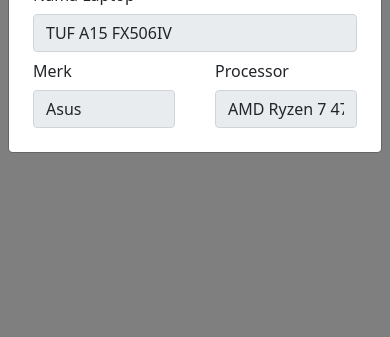
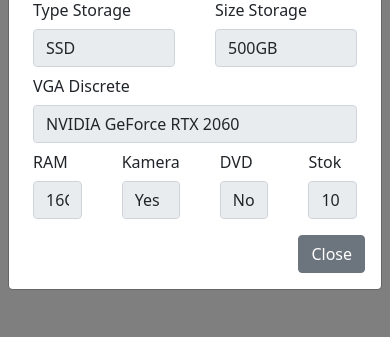
Before and after one commit to 19032-MuhammadRaffi/KS_5F_Kelompok1, a PHP site: page /staff/data_laptop.php in a window 390 px wide, after a click that opens the changed part; the page is wider, and only the part inside the window is pictured. Shown: the part 507-844 px from the top of that part. Run offline with PHP 8.4, Linux system fonts and the light colour scheme; a user stored in the database is signed in; data comes from the database, SQL or seed files in the repository; data that the repository does not hold is empty; some libraries are stand-ins or nearby versions.

Commit message:
Update_M_Laptop.php

```diff
--- a/staff/M_Laptop.php
+++ b/staff/M_Laptop.php
@@ -39,6 +39,45 @@
                             <input type="text" class="form-control" value="<?php echo $processor[$i] ?>" readonly>
                         </div>
                     </div>
+                    <div class="row my-2">
+                        <div class="col px-auto mx-2">
+                            <label for="firstName" class="form-label">Type Storage</label>
+                            <input type="text" class="form-control" value="<?php echo $type_storage[$i] ?>" readonly>
+                        </div>
+                        <div class="col px-auto mx-2">
+                            <label for="firstName" class="form-label">Size Storage</label>
+                            <input type="text" class="form-control" value="<?php echo $size_storage[$i] ?>GB" readonly>
+                        </div>
+                    </div>
+                    <div class="row my-2">
+                        <div class="col px-auto mx-2">
+                            <label for="firstName" class="form-label">VGA Discrete</label>
+                            <input type="text" class="form-control" value="<?php echo $vga_discrete[$i] ?>" readonly>
+                        </div>
+                    </div>
+                    <div class="row my-2">
+                        <div class="col px-auto mx-2">
+                            <label for="firstName" class="form-label">RAM</label>
+                            <input type="text" class="form-control" value="<?php echo $ram[$i] ?>GB" readonly>
+                        </div>
+                        <div class="col px-auto mx-2">
+                            <label for="firstName" class="form-label">Kamera</label>
+                            <input type="text" class="form-control" value="<?php echo $camera[$i] ?>" readonly>
+                        </div>
+                        <div class="col px-auto mx-2">
+                            <label for="firstName" class="form-label">DVD</label>
+                            <input type="text" class="form-control" value="<?php echo $dvd[$i] ?>" readonly>
+                        </div>
+                        <div class="col px-auto mx-2">
+                            <label for="firstName" class="form-label">Stok</label>
+                            <input type="text" class="form-control" value="<?php echo $stok[$i] ?>" readonly>
+                        </div>
+                    </div>
+                    <div class="row mt-3">
+                        <div class="col-md-12 d-flex justify-content-end">
+                            <button type="button" class="btn btn-secondary" data-bs-dismiss="modal">Close</button>
+                        </div>
+                    </div>
                 </div>
             </div>
         </div>
```
